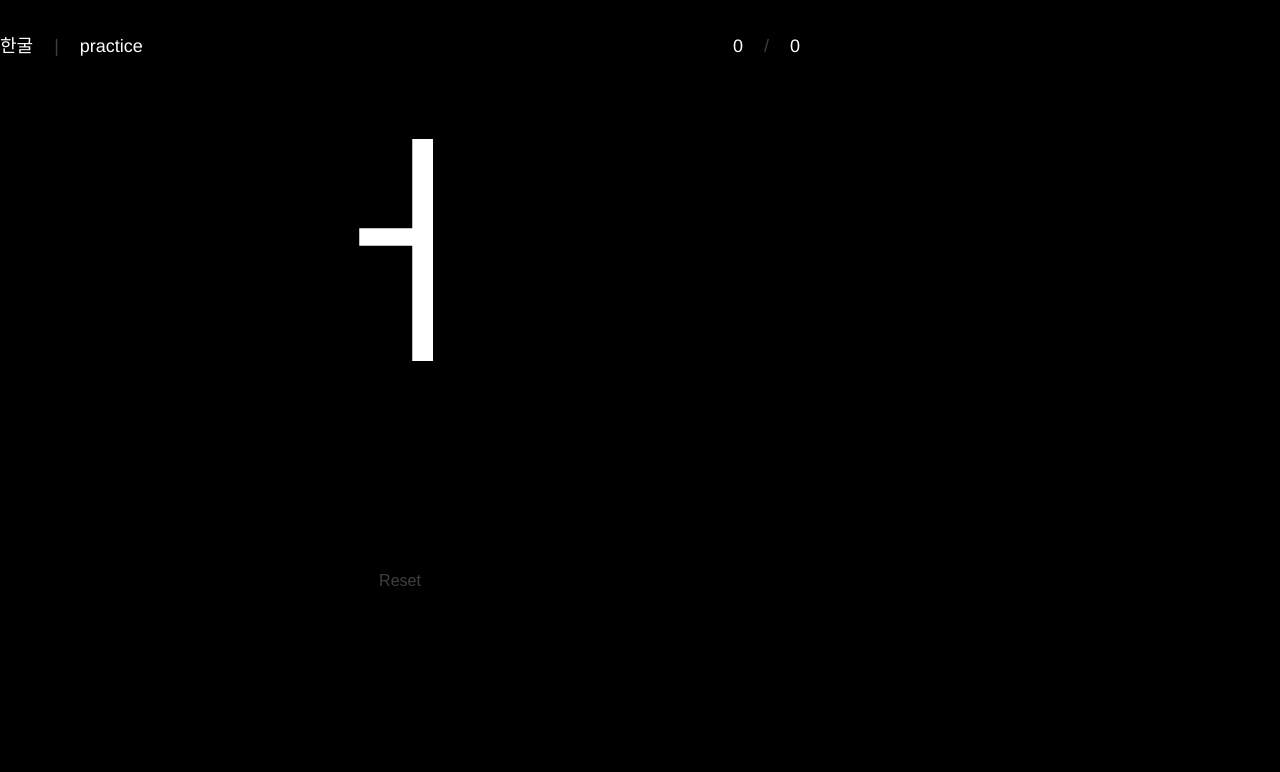
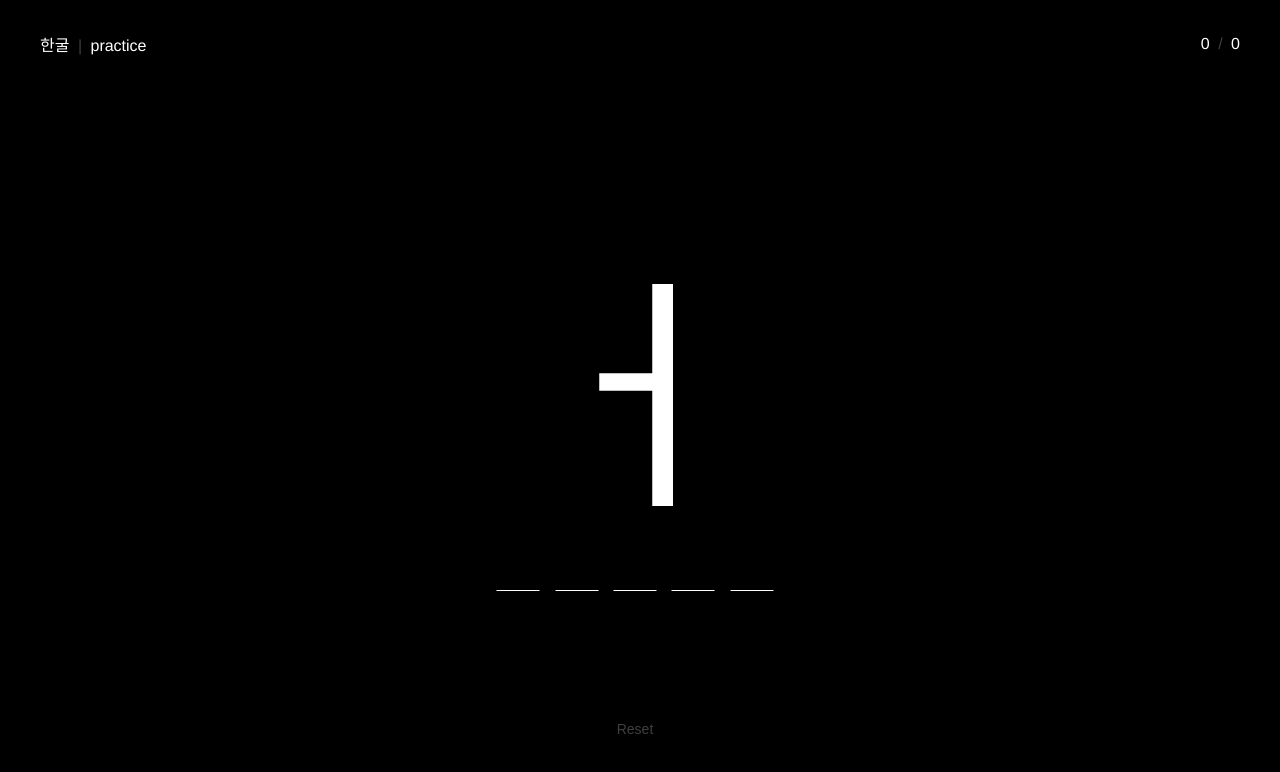
Before and after one commit to LucianoInfanti/hangul-practice, a Svelte app: page / in a window 1280 px wide. Shown: the top 772 px of the page. Built offline with nearby package versions, Linux system fonts and the light colour scheme.

Commit message:
final logic update

```diff
--- a/src/app.css
+++ b/src/app.css
@@ -1,7 +1,6 @@
 :root {
   font-family: Helvetica;
-  font-size: 18px;
-  line-height: 24px;
+  font-size: 16px;
   font-weight: 200;
   color-scheme: light dark;
   color: white;
@@ -16,30 +15,16 @@
 
 body {
   margin: 0;
-  display: flex;
-  min-width: 320px;
-  min-height: 100vh;
   overflow-y: hidden;
   overflow-x: hidden;
 }
-
-#app {
-}
-
 button {
   border: 1px solid transparent;
-
-  margin: 1em 1em;
-  padding-bottom: 16px;
-  font-size: 32px;
+  margin-right: 10px;
+  font-size: 18px;
   background-color: black;
-}
-#wrong0:hover #wrong1 {
-  background-color: tomato;
 }
 
 button:hover {
   cursor: pointer;
-
-
 }
--- a/src/lib/Buttons.svelte
+++ b/src/lib/Buttons.svelte
@@ -4,20 +4,20 @@
 	import Header from './Header.svelte';
 
 	let counter = 0;
+	let tapCount = 0;
+
 	let current = 'default';
-	let tapCount = 0;
 
 	let randomArray = [];
 	let finalArray = [];
 	let tempVar = [];
 
 	let rightAnswer = Math.floor(Math.random() * 5);
-	console.log('rightAnswer ANTES de clicar é:' + rightAnswer);
 
 	randomizeButtonAnswer();
 
 	function randomizeButtonAnswer() {
-		if (finalArray.length === 0) {
+		randomArray = [];
 			for (let i=0; i < 5; i++){
 				let randomNumber = Math.floor(Math.random() * Data.length);
 					if (!randomArray.includes(randomNumber)) {
@@ -26,36 +26,24 @@
 						i--;
 					}
 				}
-		} else {
-			randomArray = [];
-			for (let i=0; i < 5; i++){
-				let randomNumber = Math.floor(Math.random() * Data.length);
-					if (!randomArray.includes(randomNumber)) {
-						randomArray.push(randomNumber);
-					} else {
-						i--;
-					}
-				}
-		}
 		finalArray = randomArray.sort(() => Math.random() - 0.5);
-		console.log('finalArray é: ' + finalArray);
 	}
 
 	function generateNextRightAnswerIndex() {
-		tempVar = finalArray[rightAnswer]; // CHECAR O VALOR DO RIGHT ANSWOER NO DATA.JSON NAO A POSICAO!
-		console.log('tempVar é:' + tempVar);
-		rightAnswer = Math.floor(Math.random() * 5); // ta só gerando 1 numero de 0 a 4 e n mudando a parada PODIA SER FUNCAO
-		console.log('rightAnswer DEPOIS de clicar é:' + rightAnswer);
+		tempVar = finalArray[rightAnswer];
+		rightAnswer = Math.floor(Math.random() * 5);
 		if (finalArray[rightAnswer] === tempVar){
 			rightAnswer = Math.floor(Math.random() * 5);
 		}
 	}
 
 	function checkAnswer(value) {
+			colorizeWrong(finalArray[value]);
 			if ( finalArray[value] === finalArray[rightAnswer] ) {
 				randomizeButtonAnswer();
 				generateNextRightAnswerIndex();
 				const count = counter++;
+				current = 'default';
 			} else {
 				tapCount++;
 			}
@@ -70,8 +58,8 @@
 	}
 
 	function colorizeWrong(value) {
-		if (value != rightAnswer) {
-			let whichIndex = randomOrder.indexOf(value);
+		if (finalArray[value] != finalArray[rightAnswer]) {
+			let whichIndex = finalArray.indexOf(value);
 			let whichIndexString = (whichIndex).toString();
 			current = "wrong"+whichIndexString;
 		}
@@ -86,26 +74,47 @@
 
 			<Question x={randomArray[rightAnswer]}/>
 
-			<div class="button-wrapper">
-				<button  class:wrong0="{current === 'wrong0'}" on:click="{() => current = 'default'}" on:click={() => checkAnswer(0)}>
-					{Data[finalArray[0]].char_id}
+			<div class="parent">
+				<!-- svelte-ignore a11y-mouse-events-have-key-events -->
+				<button
+					class="child"
+					class:wrong0="{current === 'wrong0'}"
+					on:click={() => checkAnswer(0)}>
+					<span>{Data[finalArray[0]].char_id}
+					</span>
 				</button>
 
-				<button class:wrong1="{current === 'wrong1'}" on:click={() => checkAnswer(1)}>
-					{Data[finalArray[1]].char_id}
+				<!-- svelte-ignore a11y-mouse-events-have-key-events -->
+				<button
+					class="child"
+					class:wrong1="{current === 'wrong1'}"
+					on:click={() => checkAnswer(1)}>
+					<span >{Data[finalArray[1]].char_id}</span>
 				</button>
 
-				<button class:wrong2="{current === 'wrong2'}" on:click={() => checkAnswer(2)}>
-					{Data[finalArray[2]].char_id}
+				<!-- svelte-ignore a11y-mouse-events-have-key-events -->
+				<button
+					class="child"
+					class:wrong2="{current === 'wrong2'}"
+					on:click={() => checkAnswer(2)}>
+					<span >{Data[finalArray[2]].char_id}</span></button>
+
+				<!-- svelte-ignore a11y-mouse-events-have-key-events -->
+				<button
+					class="child"
+					class:wrong3="{current === 'wrong3'}"
+					on:click={() => checkAnswer(3)}>
+					<span>{Data[finalArray[3]].char_id}</span>
 				</button>
 
-				<button class:wrong3="{current === 'wrong3'}" on:click={() => checkAnswer(3)}>
-					{Data[finalArray[3]].char_id}
+				<!-- svelte-ignore a11y-mouse-events-have-key-events -->
+				<button
+					class="child"
+					class:wrong4="{current === 'wrong4'}"
+					on:click={() => checkAnswer(4)}>
+					<span>{Data[finalArray[4]].char_id}</span>
 				</button>
 
-				<button class:wrong4="{current === 'wrong4'}" on:click={() => checkAnswer(4)}>
-					{Data[finalArray[4]].char_id}
-				</button>
 			</div>
 		</div>
 
@@ -115,41 +124,55 @@
 
 
 <style>
+	.child{
+		padding-bottom:8px;
+		border-bottom: 0.5px solid white;
+		min-width: 44px;
+		transition: 0.4s;
+	}
+
+	.parent:hover .child {
+		border-bottom: 0.5px solid #3F3F3F;
+		color: #3F3F3F;
+	}
+
+	.parent .child:hover{
+		border-bottom: 0.5px solid white;
+		color: white;
+	}
+
 	.content-wrapper{
 		display: flex;
 		flex-direction: column;
-		justify-content: space-between;
-		width: 100vh;
-		margin: 0 auto;
 		text-align: center;
 	}
+
 	.wrong0 {
-		background-color: red;
+		border-bottom: 0.5px solid #FF4C4D;
+		color: #FF4C4D;
 	}
 	.wrong1 {
-		background-color: red;
+		border-bottom: 0.5px solid #FF4C4D;
+		color: #FF4C4D;
 	}
 
 	.wrong2 {
-		background-color: red;
+		border-bottom: 0.5px solid #FF4C4D;
+		color: #FF4C4D;
 	}
 	.wrong3 {
-		background-color: red;
+		border-bottom: 0.5px solid #FF4C4D;
+		color: #FF4C4D;
 	}
 	.wrong4 {
-		background-color: red;
+		border-bottom: 0.5px solid #FF4C4D;
+		color: #FF4C4D;
 	}
+
 	.reset{
 		color: #3F3F3F;
-		font-size: 16px;
-		border: none;
+		font-size: 14px;
+		margin-top: 10%;
+		margin-bottom: 30px;
 	}
 </style>
-
-
-<!--
-to do
-* Adicionar variantes faltantes de hangul
-* Impedir de repetir a mesma coisa nos botoes
-* Impedir de randomizar o msmo exercicio 2x seguidas
-* Filtro -->
--- a/src/lib/Header.svelte
+++ b/src/lib/Header.svelte
@@ -22,10 +22,14 @@
 	justify-content: space-between;
 	align-items: center;
 	margin-top: 16px;
+	margin-left: 40px;
+	margin-right: 40px;
+	transition: 0.4s;
 }
 .dash {
 	color: #3f3f3f;
-	margin-left: 16px;
-	margin-right: 16px;
+	margin-left: 4px;
+	transition: 0.4s;
+	margin-right: 4px;
 }
 </style>
--- a/src/lib/Question.svelte
+++ b/src/lib/Question.svelte
@@ -6,16 +6,16 @@
 </script>
 
 <main>
-	<h1 class="title">{Data[x].character}</h1>
+		<h1 class="title">{Data[x].character}</h1>
 </main>
 
 <style>
-	.title{
+	h1 {
+		margin-block-start: 0.5em;
+		margin-block-end: 0em;
+	}
+.title{
 		font-size: 250px;
 	}
+
 </style>
-	<!-- <ul>
-		{#each Data as {character}}
-			<li>{character}</li>
-		{/each}
-	</ul>  -->
--- a/src/lib/button2.svelte
+++ /dev/null
@@ -1,122 +0,0 @@
-<script>
-	import Data from '/Users/lucianoinfanti/hangultest/src/data/data.json';
-	import Question from '/Users/lucianoinfanti/hangultest/src/lib/Question.svelte';
-
-	let answer = false;
-	let counter = 0;
-	let current = 'default';
-	let tapCount = 0;
-
-	let randomArray = [];
-	let finalArray = [];
-	r();
-
-	let rightAnswer = Math.floor(Math.random() * (6 - 0) + 0);
-
-	function r() {
-	for (let i=0; i < 5; i++){
-		let randomNumber = Math.floor(Math.random() * Data.length);
-			if (!randomArray.includes(randomNumber)) {
-				randomArray.push(randomNumber);
-			} else {
-				i--;
-			}
-		}
-	finalArray = randomArray.sort(() => Math.random() - 0.5);
-
-	}
-
-	console.log(randomArray);
-	console.log(rightAnswer);
-	console.log(randomArray[rightAnswer]);
-
-function checkAnswer(value) {
-		if ( randomArray[value] === randomArray[rightAnswer] ) {
-			const count = counter++;
-		} else {
-			answer = false;
-			tapCount++;		}
-	}
-
-	function reset() {
-		counter = 0;
-		tapCount = 0;
-		current = 'default';
-	}
-
-	// function colorizeWrong(value) {
-	// 	if (value != rightAnswer) {
-	// 		let whichIndex = randomOrder.indexOf(value);
-	// 		let whichIndexString = (whichIndex).toString();
-	// 		current = "wrong"+whichIndexString;
-	// 	}
-	// }
- </script>
-
-
-<main>
-	<Question x={randomArray[rightAnswer]}/>
-
-	<p>Correct {counter} · Incorrect {tapCount} </p>
-
-	<div>
-		<button class:wrong="{current === 'wrong0'}" on:click="{() => current = 'default'}" on:click={() => checkAnswer(finalArray[0])}>
-			{Data[finalArray[0]].char_id}
-		</button>
-
-		<button class:wrong="{current === 'wrong1'}" on:click={() => checkAnswer(finalArray[1])}>
-			{Data[finalArray[1]].char_id}
-		</button>
-
-		<button class:wrong="{current === 'wrong2'}" on:click={() => checkAnswer(finalArray[2])}>
-			{Data[finalArray[2]].char_id}
-		</button>
-
-		<button class:wrong="{current === 'wrong3'}" on:click={() => checkAnswer(finalArray[3])}>
-			{Data[finalArray[3]].char_id}
-		</button>
-
-		<button class:wrong="{current === 'wrong4'}" on:click={() => checkAnswer(finalArray[4])}>
-			{Data[finalArray[4]].char_id}
-		</button>
-	</div>
-
-	<button class="reset" on:click={() => reset()}> Reset </button>
-</main>
-
-
-<style>
-	.wrong {
-		background-color: red;
-	}
-
-	.wrong0 {
-		background-color: red;
-	}
-	.wrong1 {
-		background-color: red;
-	}
-
-	.wrong2 {
-		background-color: red;
-	}
-	.wrong3 {
-		background-color: red;
-	}
-	.wrong4 {
-		background-color: red;
-	}
-	.reset{
-		background-color: #242424;
-		font-size: 10px;
-		margin-top: 24px;
-	}
-</style>
-
-
-<!--
-to do
-* Adicionar variantes faltantes de hangul
-* Impedir de repetir a mesma coisa nos botoes
-* Impedir de randomizar o msmo exercicio 2x seguidas
-* Filtro -->
```
Also changed, not shown: src/lib/Counter.svelte (deleted, +0 -10 lines).
